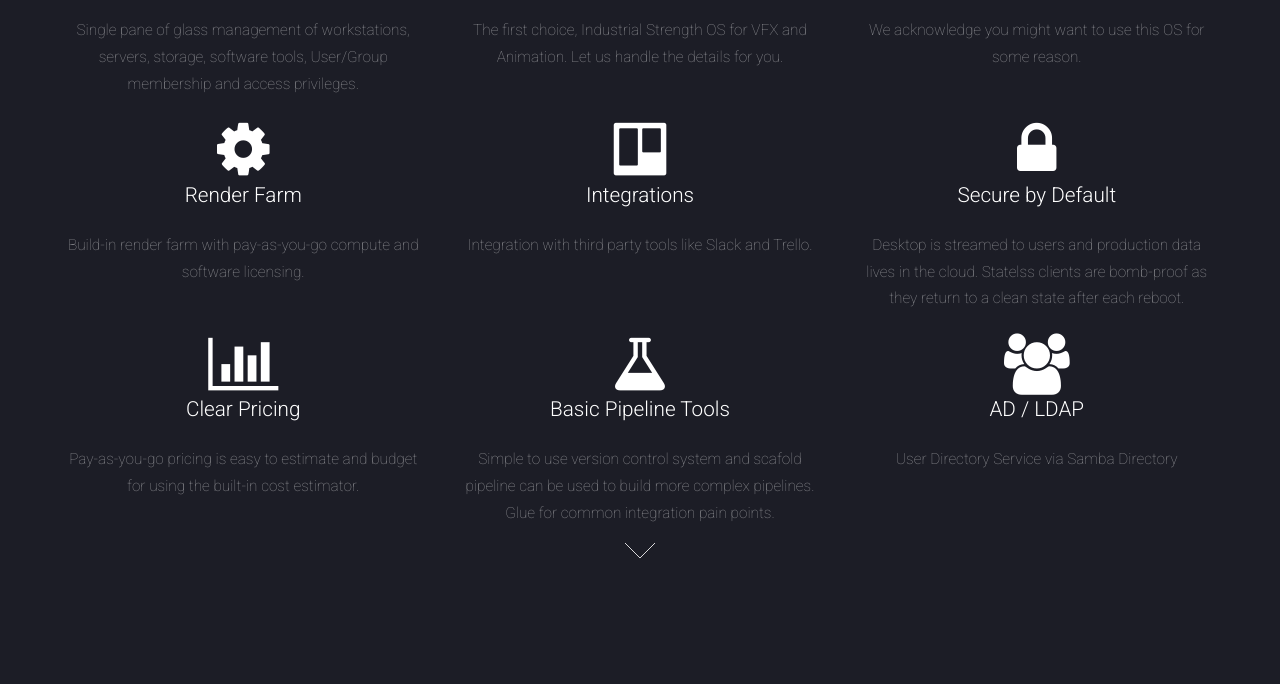
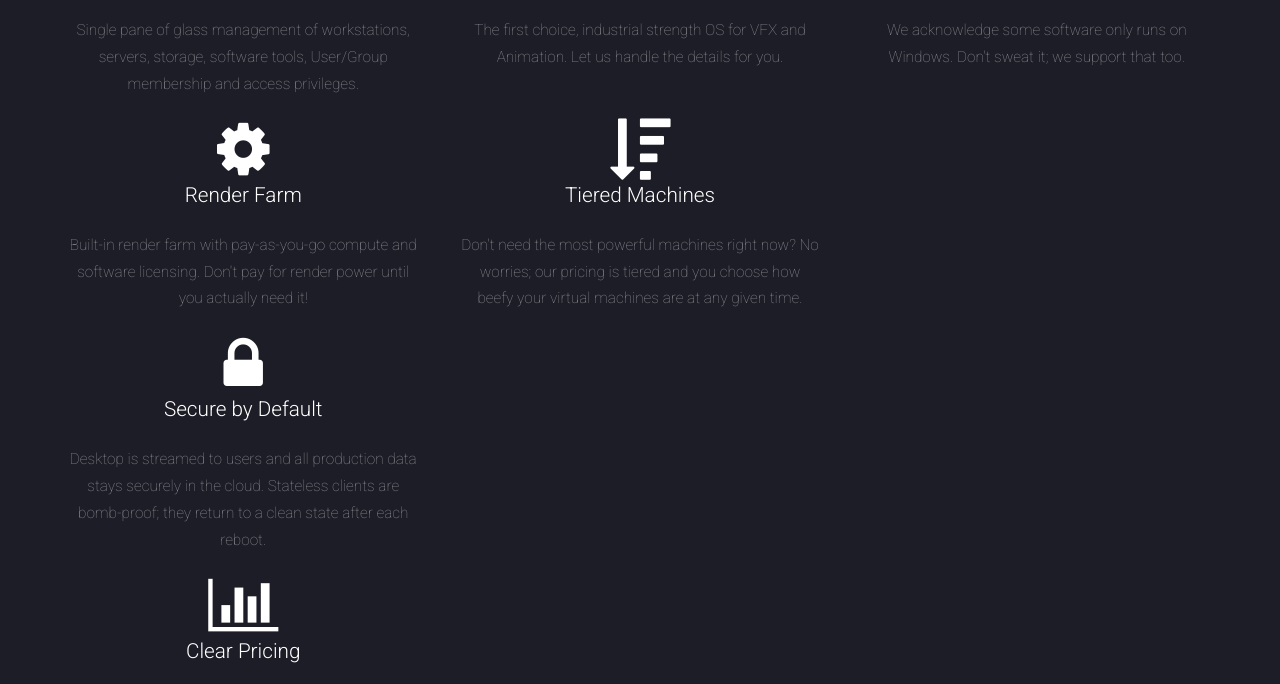
Before and after one commit to MetaPipe/metapipe.github.io, a plain HTML site: page index.html in a window 1280 px wide. Shown: the part 3512-4196 px from the top of the page. Drawn offline with Linux system fonts and the light colour scheme.

Commit message:
Remove some references to v2.0 features of product

```diff
--- a/index.html
+++ b/index.html
@@ -134,7 +134,6 @@
 						</header>
 						<div class="box alt">
 							<div class="row uniform">
-
 								<section class="4u 6u(medium) 12u$(xsmall)">
 									<span class="icon fa-sliders fa-4x"></span>
 									<h3>Dashboard</h3>
@@ -143,44 +142,33 @@
 								<section class="4u 6u$(medium) 12u$(xsmall)">
 									<span class="icon fa-linux fa-4x"></span>
 									<h3>Linux Support</h3>
-									<p>  The first choice, Industrial Strength OS for VFX and Animation. Let us handle the details for you.</p>
+									<p>The first choice, industrial strength OS for VFX and Animation. Let us handle the details for you.</p>
 								</section>
 								<section class="4u$ 6u(medium) 12u$(xsmall)">
 									<span class="icon fa-windows fa-4x"></span>
 									<h3>Windows Support</h3>
-									<p> We acknowledge you might want to use this OS for some reason.</p>
+									<p>We acknowledge some software only runs on Windows. Don't sweat it; we support that too.</p>
 								</section>
 								<section class="4u 6u$(medium) 12u$(xsmall)">
 									<span class="icon fa-cog  fa-4x"></span>
 									<h3>Render Farm</h3>
-									<p>Build-in render farm with pay-as-you-go compute and software licensing.</p>
+									<p>Built-in render farm with pay-as-you-go compute and software licensing. Don't pay for render power until you actually need it!</p>
 								</section>
-								<section class="4u 6u(medium) 12u$(xsmall)">
-									<span class="icon fa-trello  fa-4x"></span>
-									<h3>Integrations</h3>
-									<p>Integration with third party tools like Slack and Trello.</p>
+								<section class="4u$ 6u$(medium) 12u$(xsmall)">
+									<span class="icon fa-sort-amount-desc  fa-4x"></span>
+									<h3>Tiered Machines</h3>
+									<p>Don't need the most powerful machines right now? No worries; our pricing is tiered and you choose how beefy your virtual machines are at any given time.</p>
 								</section>
 								<section class="4u$ 6u$(medium) 12u$(xsmall)">
 									<span class="icon fa-lock   fa-4x"></span>
 									<h3>Secure by Default</h3>
-									<p>Desktop is streamed to users and production data lives in the cloud. Statelss clients are bomb-proof as they return to a clean state after each reboot. </p>
+									<p>Desktop is streamed to users and all production data stays securely in the cloud. Stateless clients are bomb-proof; they return to a clean state after each reboot.</p>
 								</section>
-                                <section class="4u 6u$(medium) 12u$(xsmall)">
+								<section class="4u 6u$(medium) 12u$(xsmall)">
 									<span class="icon fa-bar-chart  fa-4x"></span>
 									<h3>Clear Pricing</h3>
-									<p>Pay-as-you-go pricing is easy to estimate and budget for using the built-in cost estimator.</p>
+									<p>Pay-as-you-go pricing makes it easy to estimate and budget using the built-in cost estimator.</p>
 								</section>
-                                   <section class="4u 6u$(medium) 12u$(xsmall)">
-									<span class="icon fa-flask fa-4x"></span>
-									<h3>Basic Pipeline Tools</h3>
-									<p>Simple to use version control system and scafold pipeline can be used to build more complex pipelines. Glue for common integration pain points.</p>
-								</section>
-                                <section class="4u$ 6u(medium) 12u$(xsmall)">
-									<span class="icon fa-users fa-4x"></span>
-									<h3>AD / LDAP</h3>
-									<p>User Directory Service via Samba Directory</p>
-								</section>
-
 							</div>
 						</div>
 
@@ -246,7 +234,7 @@
 				<section id="five" class="wrapper style2 special fade">
 					<div class="container">
 						<header>
-							<h2> Open Beta sign up</h2>
+							<h2>Open Beta sign up</h2>
 							<p>Sign up for an invitaiton to our Open Beta.</p>
 						</header>
 						<form method="post" action="#" class="container 50%">
@@ -266,7 +254,7 @@
 						<li><a href="#" class="icon alt fa-linkedin"><span class="label">LinkedIn</span></a></li>
 						<li><a href="#" class="icon alt fa-instagram"><span class="label">Instagram</span></a></li>
 						<li><a href="#" class="icon alt fa-github"><span class="label">GitHub</span></a></li> -->
-						<li><a href="mailto:info@MetaPipe.com" class="icon alt fa-envelope"><span class="label">Email</span></a></li>
+						<li><a href="mailto:info@MetaPipe.io" class="icon alt fa-envelope"><span class="label">Email</span></a></li>
 					</ul>
 					<ul class="copyright">
 						<li>&copy; MetaPipe. All rights reserved.</li><li>Design By: <a href="http://html5up.net">HTML5 UP</a></li>
```
